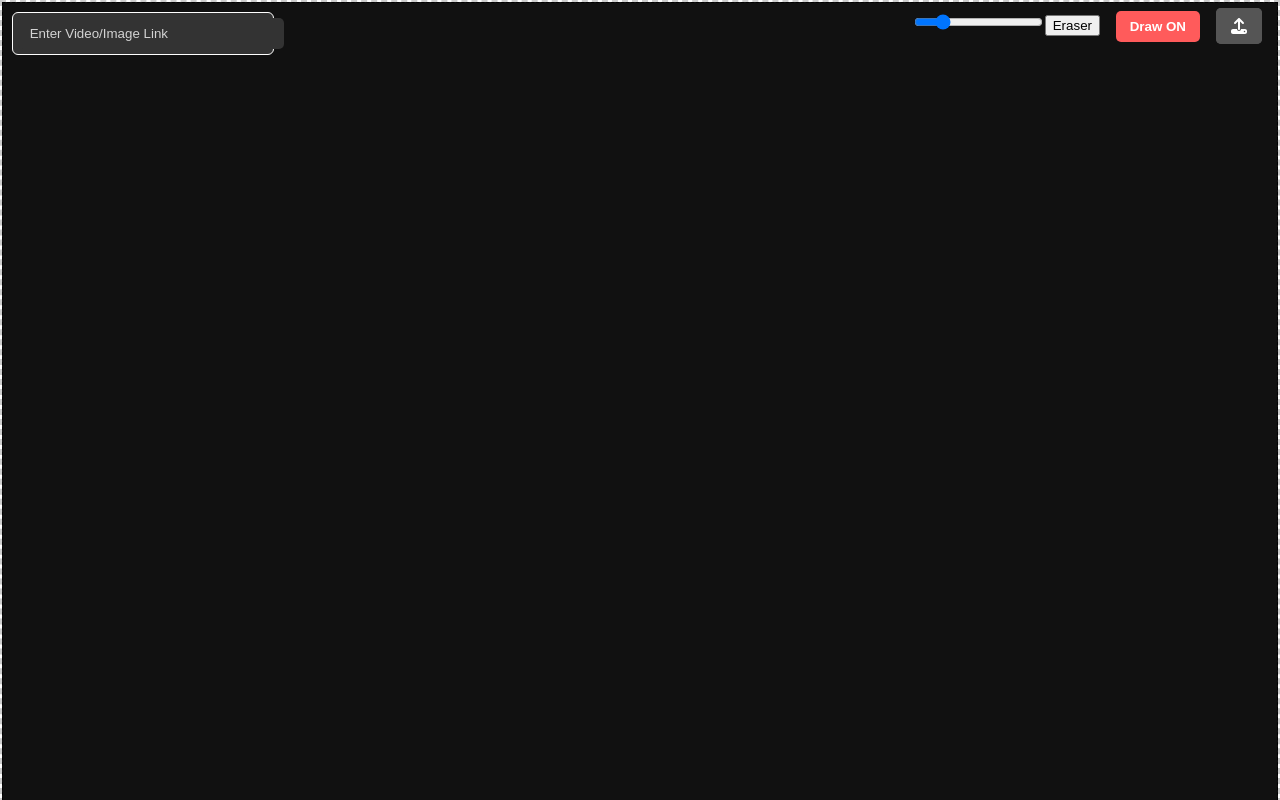
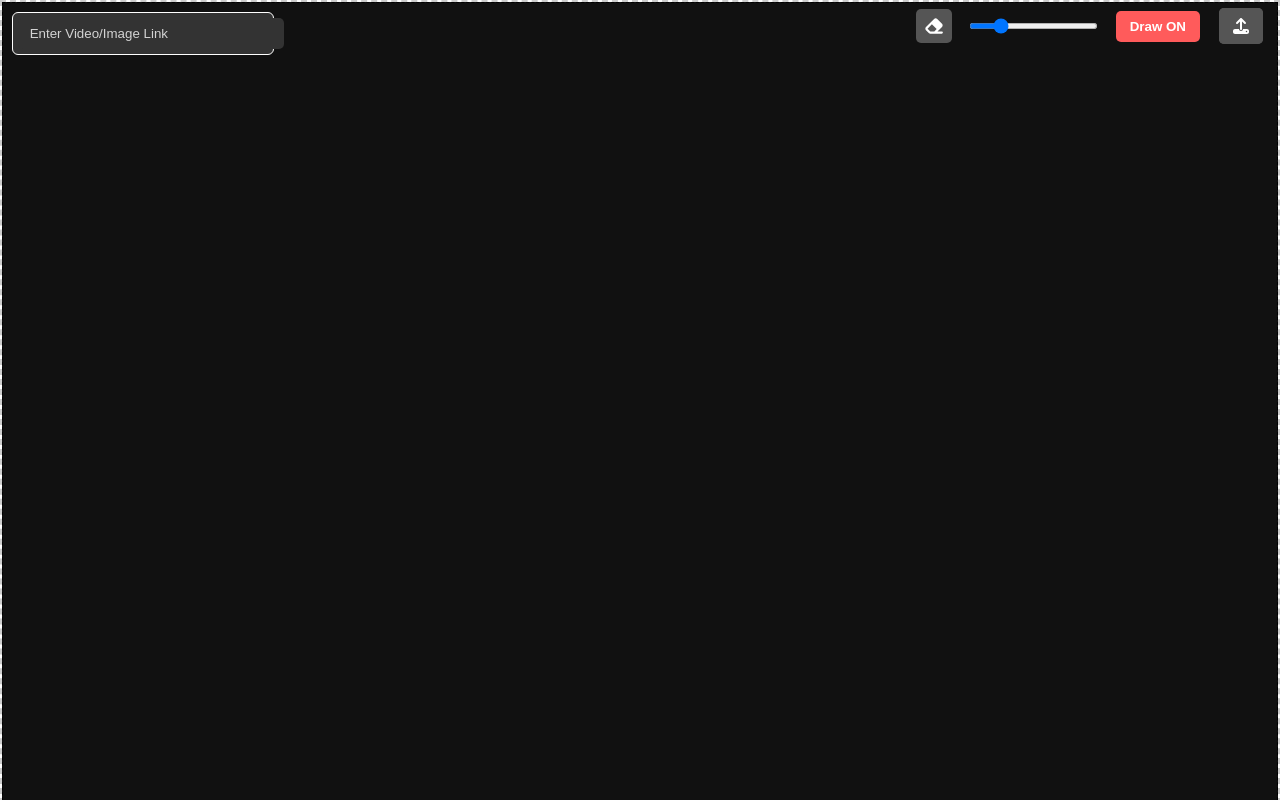
Before and after one commit to MatthewLacerda2/DontBoard, a React (Create React App) app in the folder front-end/: page / in a window 1280 px wide. Both pictures are taken after a click on the button "Draw OFF". Shown: the top 800 px of the page. Built offline with nearby package versions, Linux system fonts and the light colour scheme.

Commit message:
stylizing

```diff
--- a/front-end/src/components/ButtonUpload.tsx
+++ b/front-end/src/components/ButtonUpload.tsx
@@ -20,14 +20,14 @@ const ButtonUpload: React.FC<ButtonUploadProps> = ({ onUpload }) => {
         position: 'absolute',
         zIndex: 999,
         top: '8px',
-        right: '18px'
+        right: '17px'
       }}
     >
       <label
         style={{
           backgroundColor: '#555555',
           color: '#ffffff',
-          padding: '10px 15px',
+          padding: '10px 14px',
           cursor: 'pointer',
           borderRadius: '5px',
           display: 'inline-flex',
--- a/front-end/src/components/Drawer/DrawEraser.tsx
+++ b/front-end/src/components/Drawer/DrawEraser.tsx
@@ -1,4 +1,6 @@
 import React, { useState } from 'react';
+import { FontAwesomeIcon } from '@fortawesome/react-fontawesome';
+import { faEraser } from '@fortawesome/free-solid-svg-icons';
 
 interface DrawEraserProps {
   onThicknessChange: (thickness: number) => void;
@@ -18,21 +20,42 @@ const DrawEraser: React.FC<DrawEraserProps> = ({ onThicknessChange, onToggleEras
     <div
       style={{
         position: 'fixed',
-        top: '12px',
+        top: '9px',
         right: '180px',
         zIndex: 999,
+        display: 'flex',
+        alignItems: 'center',
       }}
     >
-      <label htmlFor="thicknessSlider"/>
+      <button
+        onClick={onToggleEraser}
+        style={{
+          marginBottom: '5px',
+          backgroundColor: '#555555',
+          color: '#ffffff',
+          padding: '8px',
+          cursor: 'pointer',
+          borderRadius: '5px',
+          border: 'none'
+        }}
+      >
+        <FontAwesomeIcon icon={faEraser} style={{ width: '20px', height:'auto', fontSize:'1.5em' }} /> {/* Adjusted font size */}
+      </button>
+
+      <label htmlFor="thicknessSlider" style={{ marginRight: '15px' }} />
       <input
         type="range"
         id="thicknessSlider"
-        min={2}
-        max={18}
+        min={1}
+        max={20}
         value={thickness}
         onChange={handleThicknessChange}
+        style={{
+          width: '100%',
+          height: '6px',
+          marginTop: '-3px', // Moved the slider 2px to the top
+        }}
       />
-      <button onClick={onToggleEraser}>Eraser</button>
     </div>
   );
 };
```
